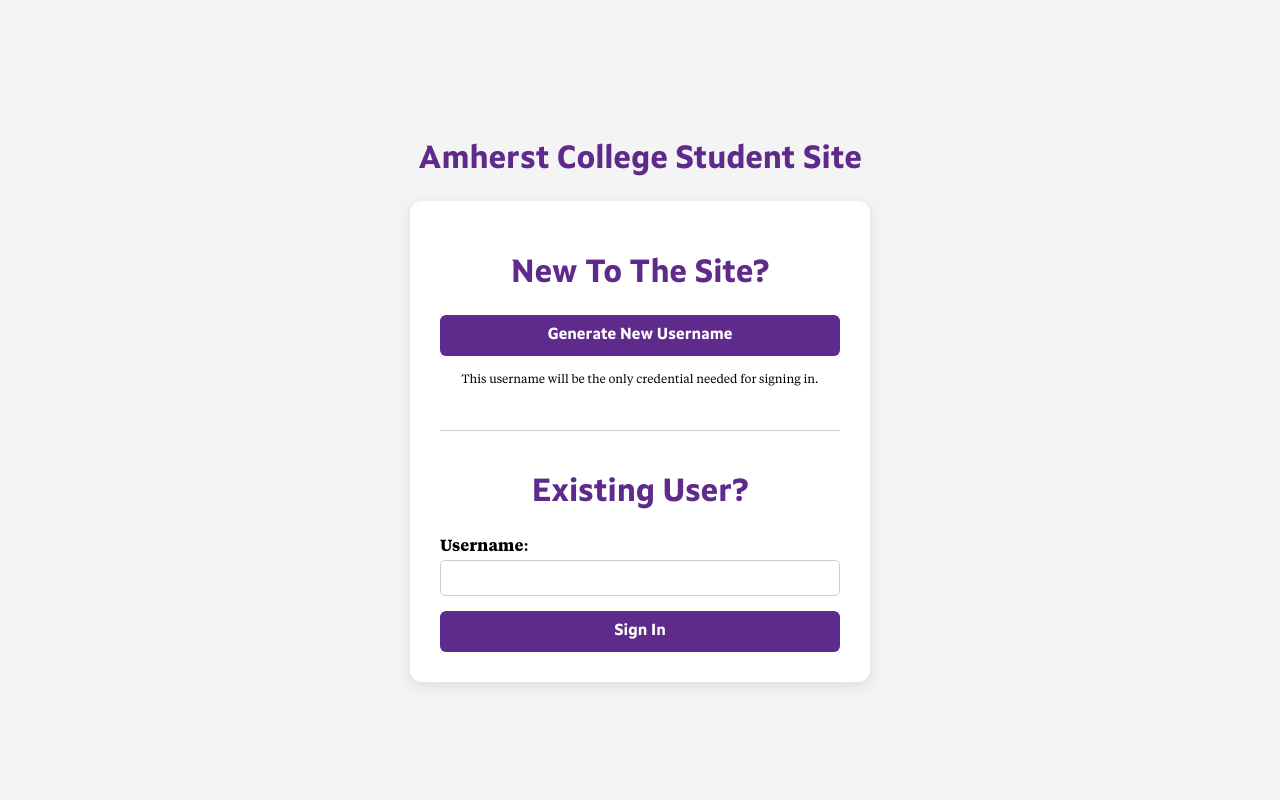
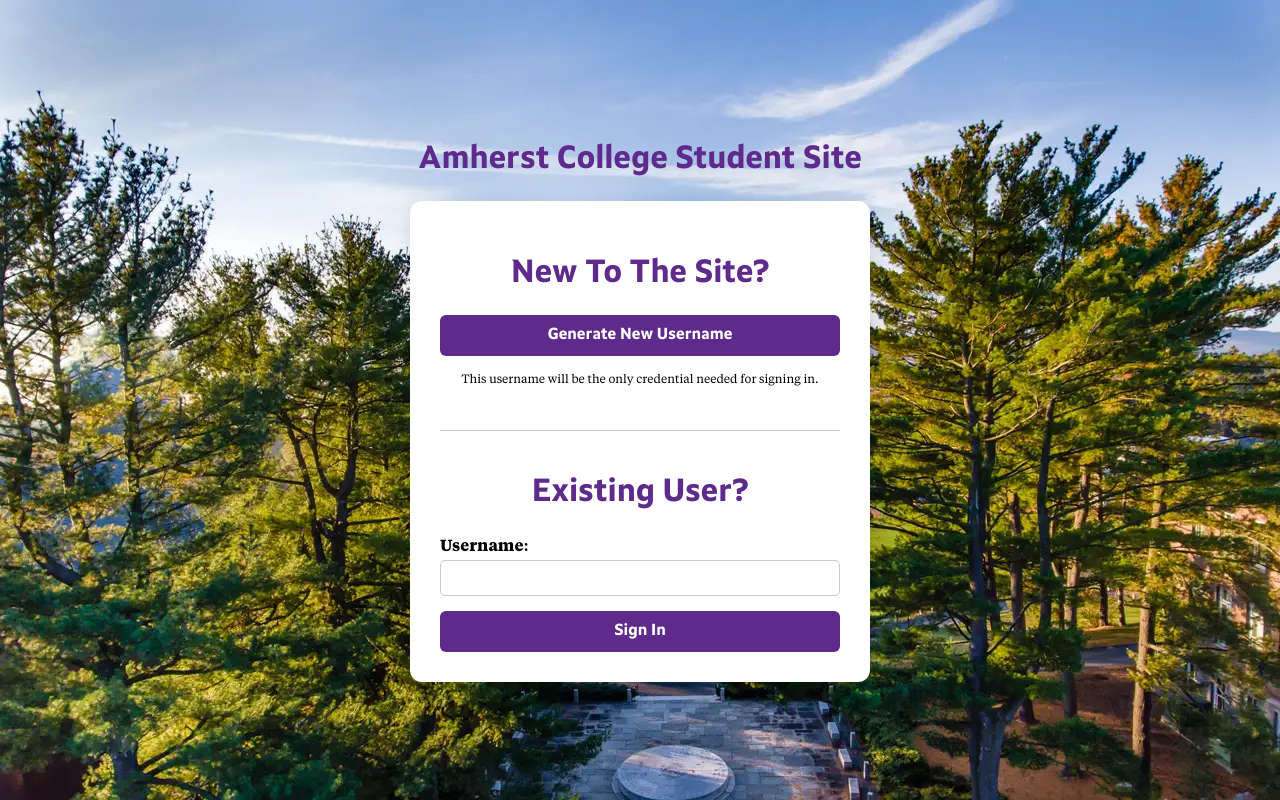
Before and after one commit to Veemon22/hci-amherst-college-student-site, a Flask app: page / in a window 1280 px wide. Run offline with Flask 3, Linux system fonts and the light colour scheme.

Commit message:
Small improvements and connections

```diff
--- a/static/css/signin.css
+++ b/static/css/signin.css
@@ -1,6 +1,8 @@
 body.signin-page {
     justify-content: center;
     align-items: center;
+    background-image: url(../images/memorial-hill.jpg);
+    background-size: cover;
 }
 
 .signin-container {
--- a/templates/base.html
+++ b/templates/base.html
@@ -4,6 +4,7 @@
 <head>
     <meta charset="UTF-8">
     <meta name="viewport" content="width=device-width, initial-scale=1.0">
+    <link rel="icon" type="image/svg+xml" href="static/images/amherst.svg">
     <title>{% block title %}Amherst College Student{% endblock %}</title>
     <link rel="stylesheet" href="{{ url_for('static', filename='css/base.css') }}">
     {% block extra_css %}{% endblock %}
--- a/templates/home.html
+++ b/templates/home.html
@@ -37,6 +37,12 @@
                 <p>Take and/or make Amherst-related quizzes</p>
             </a>
 
+            <a href="{{ url_for('pomodoro.pomodoro') }}" class="feature-card">
+                <div class="icon-circle"><i class="fa-solid fa-stopwatch"></i></div>
+                <h2>Pomodoro Timer</h2>
+                <p>Boost your productivity with the Pomodoro technique.</p>
+            </a>
+
             <a href="{{ url_for('about') }}" class="feature-card">
                 <div class="icon-circle"><i class="fa-solid fa-book-open"></i></div>
                 <h2>About</h2>
--- a/templates/signin.html
+++ b/templates/signin.html
@@ -3,6 +3,7 @@
     <head>
         <meta charset="UTF-8">
         <meta name="viewport" content="width=device-width, initial-scale=1.0">
+        <link rel="icon" type="image/svg+xml" href="static/images/amherst.svg">
         <title>Sign In - Amherst College Student</title>
         <link rel="stylesheet" href="{{ url_for('static', filename='css/base.css') }}">
         <link rel="stylesheet" href="{{ url_for('static', filename='css/signin.css') }}">
```
Also changed, not shown: static/images/amherst.svg (added), static/images/memorial-hill.jpg (renamed from static/images/04-2016_1020_Campus-Aerials_010.jpg).
